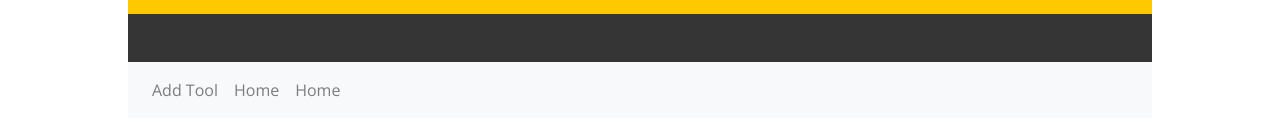
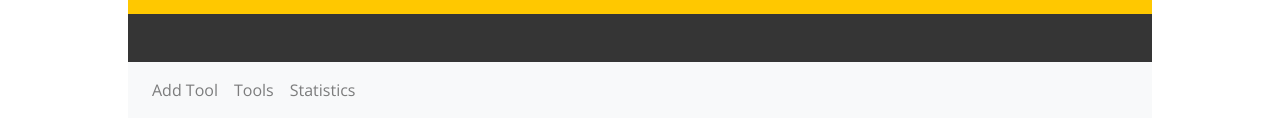
Before and after one commit to medkhalilbousrih/toolyfrontend, a React (Create React App) app: page /supplier in a window 1280 px wide. Shown: the part 340-476 px from the top of the page. Built offline with nearby package versions, Linux system fonts and the light colour scheme.

Commit message:
updated navbar

```diff
--- a/src/components/thesupplier/SupplierNav.js
+++ b/src/components/thesupplier/SupplierNav.js
@@ -10,11 +10,11 @@ const SupplierNav = () => {
           Add Tool
         </Link>
         <Link to="/" className="nav-link">
-          Home
+          Tools
         </Link>
 
         <Link to="/" className="nav-link">
-          Home
+          Statistics
         </Link>
       </Nav>
     </Navbar>
```
